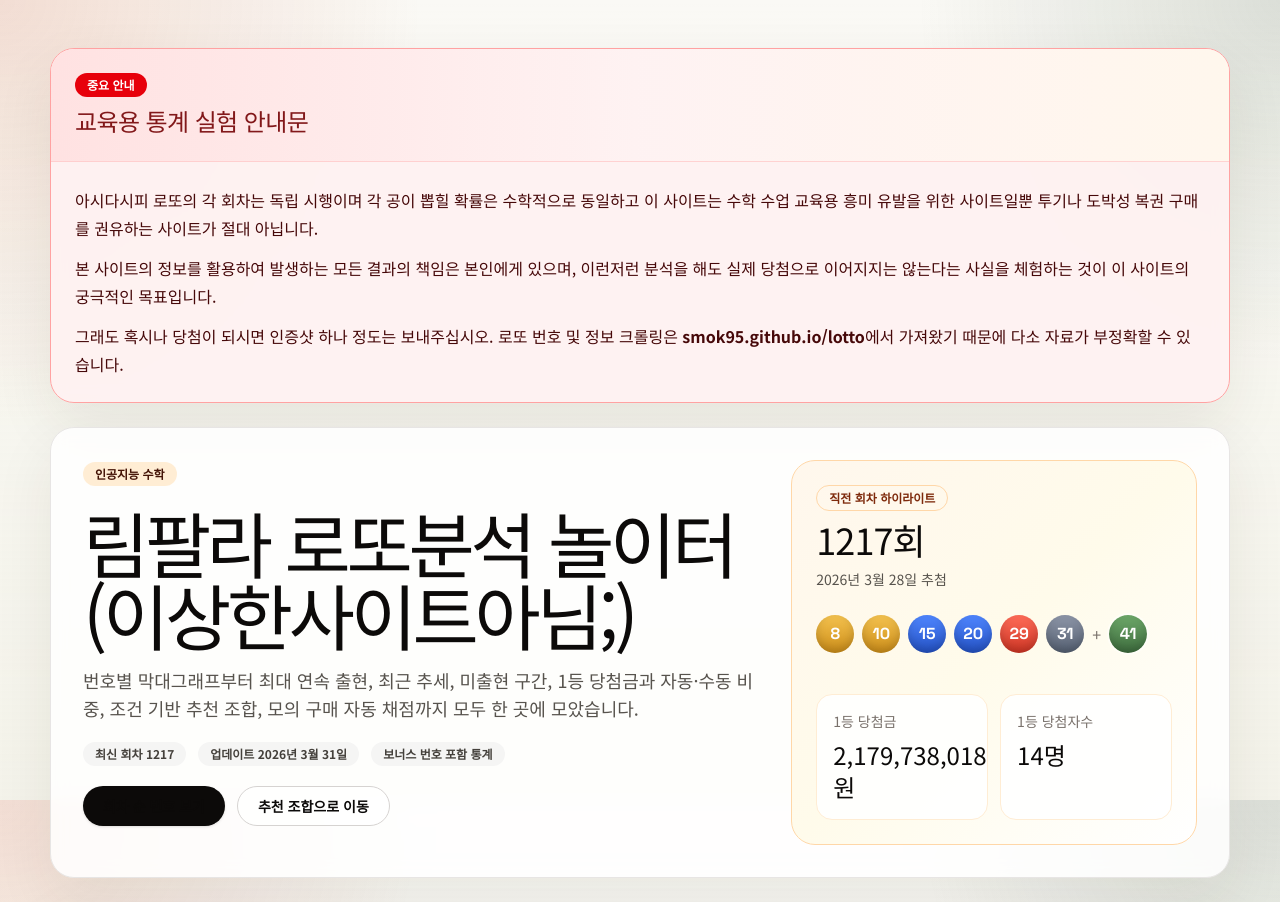
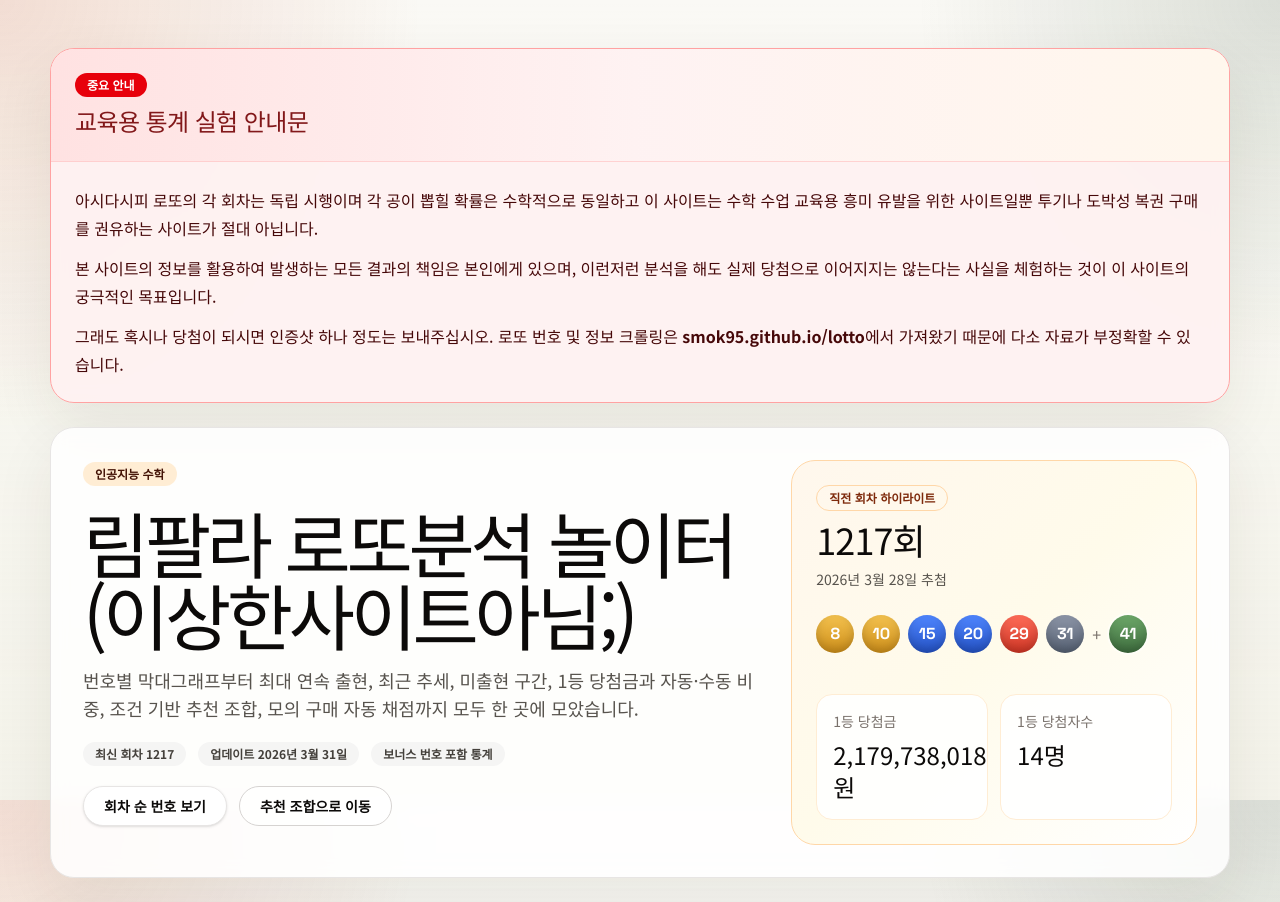
Before and after one commit to Limn8/limnlotto, a Next.js app: page / in a window 1280 px wide. Shown: the top 902 px of the page. Built offline with nearby package versions, Linux system fonts and the light colour scheme.

Commit message:
fix: restyle draw button

```diff
--- a/src/components/lotto-dashboard.tsx
+++ b/src/components/lotto-dashboard.tsx
@@ -152,8 +152,11 @@ export function LottoDashboard({
               <Badge variant="secondary">보너스 번호 포함 통계</Badge>
             </div>
             <div className="flex flex-wrap gap-3">
-              <Button asChild className="text-white">
-                <Link href="/draws" className="text-white">
+              <Button
+                asChild
+                className="border border-stone-200 bg-white text-stone-900 shadow-sm hover:bg-stone-50"
+              >
+                <Link href="/draws" className="text-stone-900">
                   회차 순 번호 보기
                 </Link>
               </Button>
```
